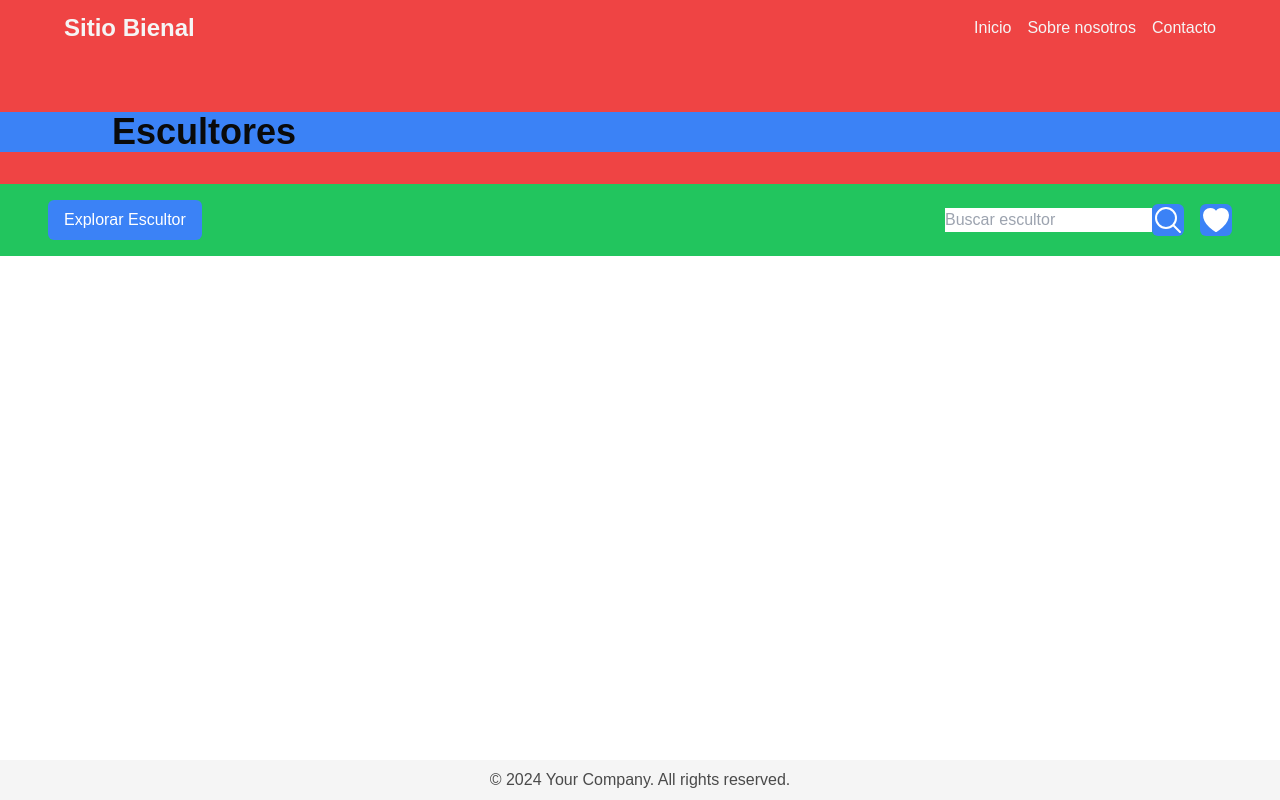
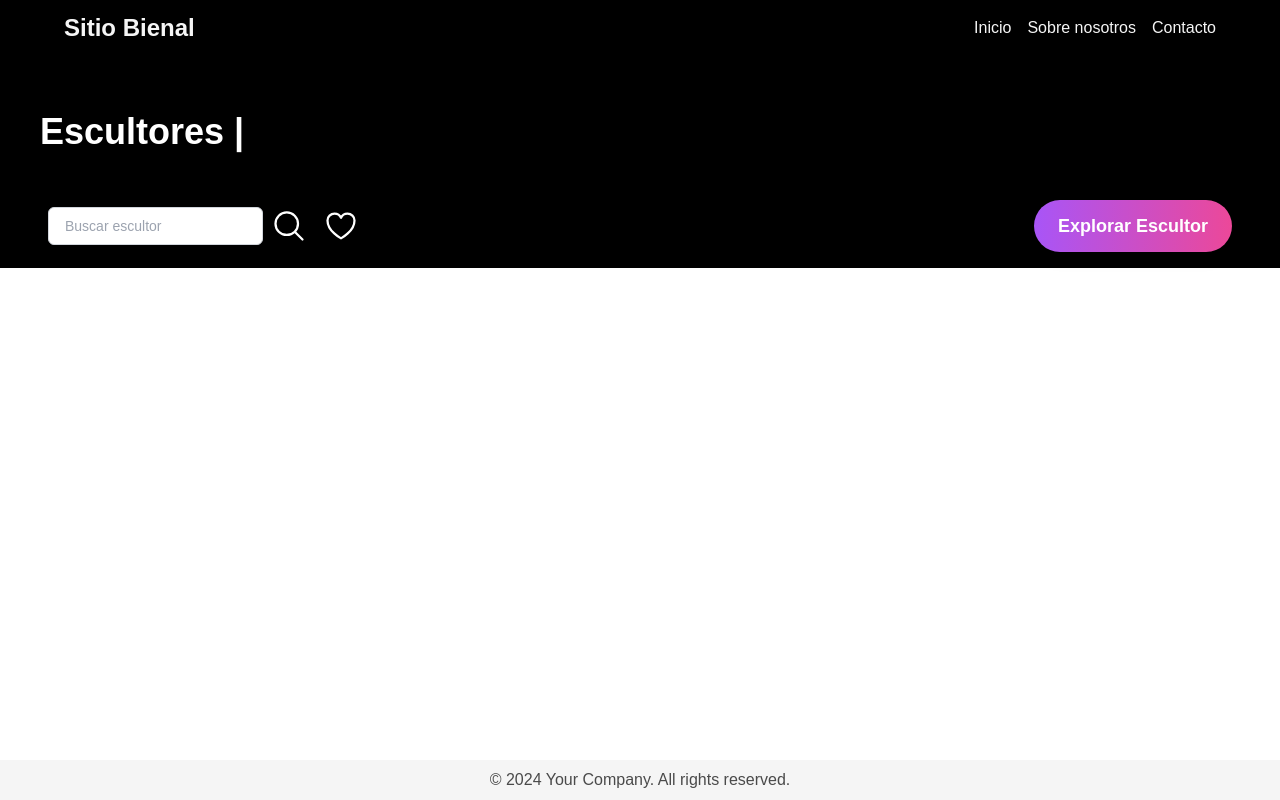
Before and after one commit to fabriJerezz/sitio-bienal, a Next.js app: page /escultores in a window 1280 px wide. Built offline with nearby package versions, Linux system fonts and the light colour scheme.

Commit message:
Styling Header Sculptors

```diff
--- a/src/components/Escultores/SculptorsHeader.tsx
+++ b/src/components/Escultores/SculptorsHeader.tsx
@@ -2,25 +2,26 @@ import React from 'react';
 
 function SculptorsHeader() {
   return (
-    <div className="relative flex flex-col gap-4 bg-red-500  pt-28">
-      <h1 className="text-4xl font-bold text-left pl-28 bg-blue-500 mb-4">
-        Escultores
+    <div className="relative flex flex-col gap-4  bg-black pt-28">
+      <h1 className="text-4xl font-bold text-left  pl-10 mb-4 text-white">
+        Escultores |
       </h1>
-      <div className="flex justify-between items-center px-12 bg-green-500 p-4">
-        <button className="bg-blue-500 text-white px-4 py-2 rounded-md">
-          Explorar Escultor
-        </button>
+      <div className="flex justify-between items-center px-12  p-4">
         <div className="flex gap-4">
-          <div className="flex justify-center items-center ">
-            <input type="text" placeholder="Buscar escultor" />
-            <button className="bg-blue-500 text-white  rounded-md">
+          <div className="flex justify-center items-center gap-2">
+            <input
+              className="bg-white text-black py-2 px-4 rounded-md border border-gray-300 focus:outline-none focus:ring-2 focus:ring-blue-500 focus:border-transparent transition-all duration-300 placeholder-gray-400 text-sm"
+              type="text"
+              placeholder="Buscar escultor"
+            />
+            <button className=" text-white  rounded-md">
               <svg
                 xmlns="http://www.w3.org/2000/svg"
                 fill="none"
                 viewBox="0 0 24 24"
                 stroke-width="1.5"
                 stroke="currentColor"
-                className="size-8"
+                className="size-9"
               >
                 <path
                   stroke-linecap="round"
@@ -30,14 +31,14 @@ function SculptorsHeader() {
               </svg>
             </button>
           </div>
-          <button className="bg-blue-500 text-white  rounded-md">
+          <button className=" text-white  rounded-md group">
             <svg
               xmlns="http://www.w3.org/2000/svg"
-              fill="white"
+              fill="none"
               viewBox="0 0 24 24"
               stroke-width="1.5"
               stroke="currentColor"
-              className="size-8"
+              className="size-9 group-hover:text-red-500 transition-colors duration-300"
             >
               <path
                 stroke-linecap="round"
@@ -47,6 +48,9 @@ function SculptorsHeader() {
             </svg>
           </button>
         </div>
+        <button className="text-white px-6 py-3 rounded-full bg-gradient-to-r from-purple-500 to-pink-500 hover:from-purple-600 hover:to-pink-600 transition-all duration-300 shadow-lg hover:shadow-xl transform hover:-translate-y-1 font-semibold text-lg">
+          Explorar Escultor
+        </button>
       </div>
     </div>
   );
```
